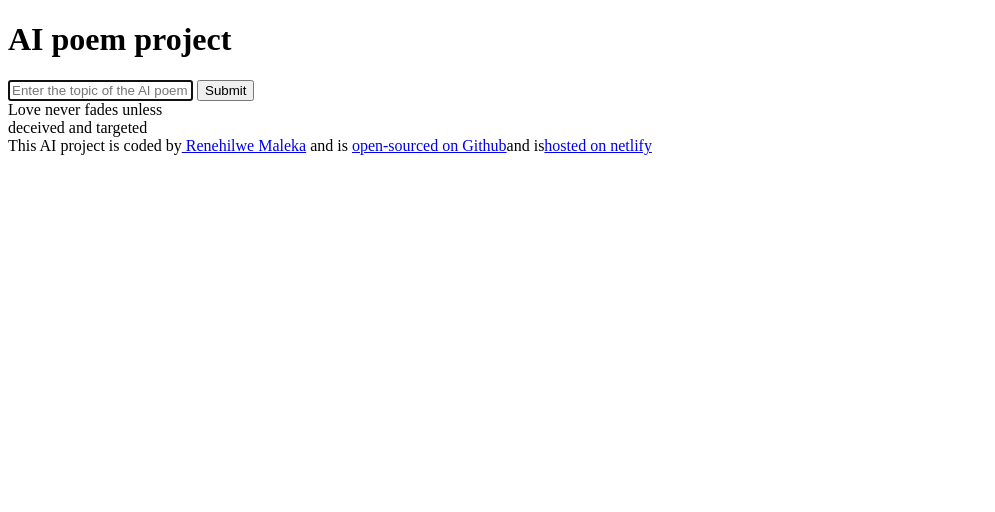
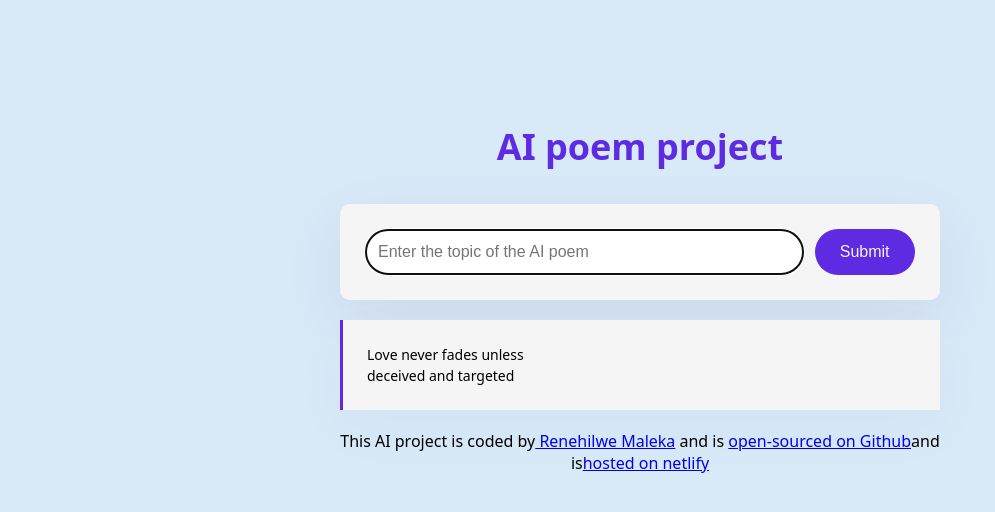
Before and after one commit to Renehilwe07/AI-poem-project, a plain HTML site: page index.html in a window 1280 px wide. Shown: the whole page, without its empty margins (0-995 px from the left). Drawn offline with Linux system fonts and the light colour scheme.

Commit message:
css styling added

```diff
--- a/style.css
+++ b/style.css
@@ -1,8 +1,64 @@
-<<<<<<< HEAD
+body {
+background-color: rgb(216, 233, 248);
+font-family: system-ui, -apple-system, BlinkMacSystemFont, 'Segoe UI', Roboto, Oxygen, Ubuntu, Cantarell, 'Open Sans', 'Helvetica Neue', sans-serif;
+}
+
+.container {
+    margin: 120px auto;
+    max-width: 600px;
+}
+form {
+    padding: 25px;
+    background-color: whitesmoke;
+    border-radius: 10px;
+    box-shadow: 0px 20px 60px rgba(65, 50, 100, 0.08);
+    margin-bottom: 20px;
+}
+
 h1 {
-    color: blueviolet;
-=======
-h1 {
-    color: blueviolet;
->>>>>>> 98a2bf3eb9eb3eb5d91c9fcbf41dabd855a809a2
+    text-align: center;
+    font-weight: 800;
+    font-size: 36px;
+    line-height: 1.5;
+    color: rgb(95, 43, 226);
+
 }
+
+header {
+    margin-bottom: 30px;
+}
+
+.instructions {
+    padding: 12px;
+    border:1px solid rgba(39, 33, 66, 0.5);
+    width: 75%;
+    font-size: 16px;
+    border-radius: 50px;
+    line-height: 20px;
+}
+
+.submit-button {
+    margin-left: 7px;
+    background-color: rgb(95, 43, 226);
+    color: whitesmoke;
+    border: none;
+    border-radius: 50px;
+    padding: 14px 22px;
+    font-size: 16px;
+    width: 100px;
+}
+
+.poem {
+    font-size: 14px;
+    background-color: whitesmoke;
+    padding: 24px;
+    line-height: 1.5;
+    border-left:3px solid rgb(95, 43, 226);
+    box-shadow: 0px 20px 60px rgba(65, 50, 100, 0.03);
+
+}
+
+footer {
+    text-align: center;
+    margin-top: 20px;
+}
```
